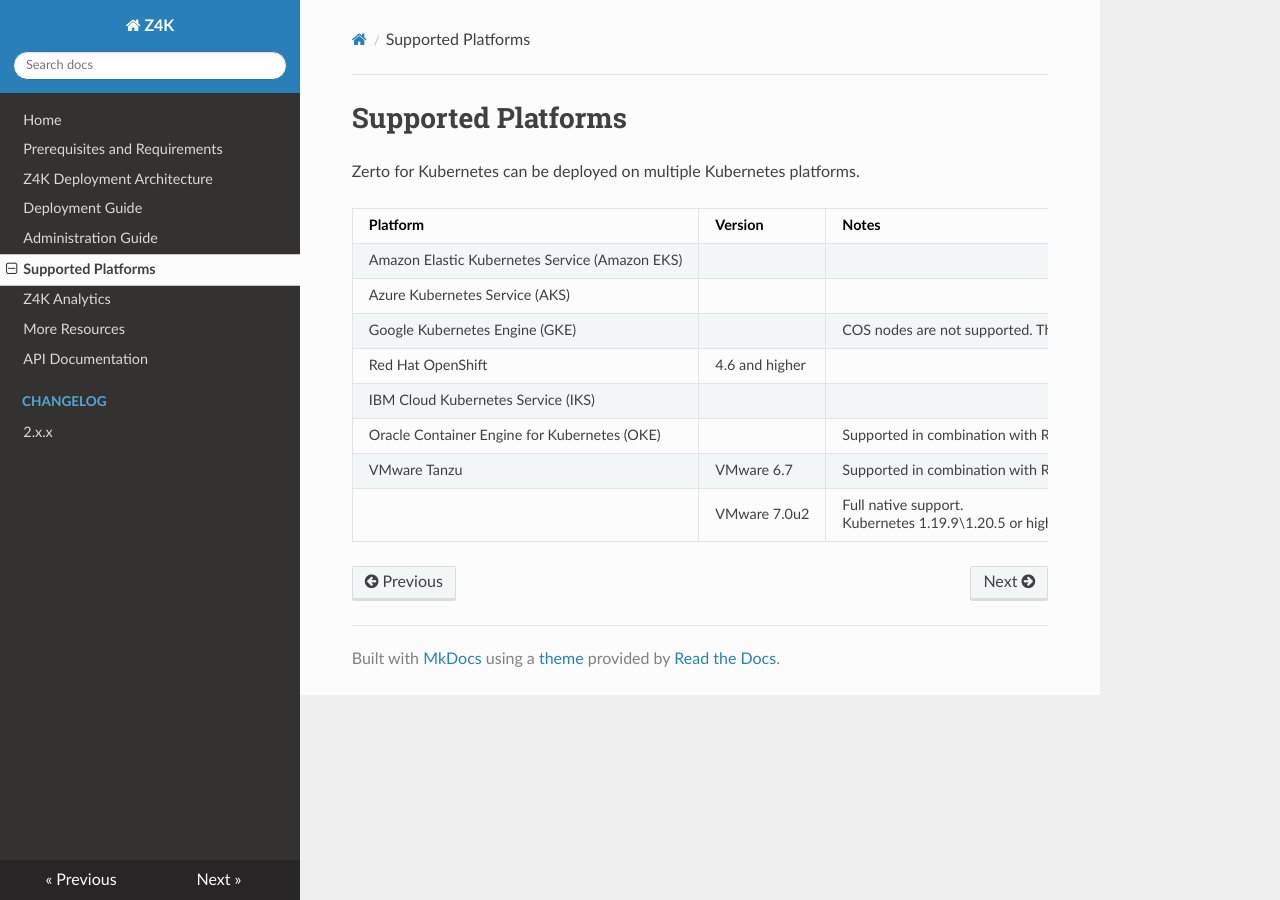
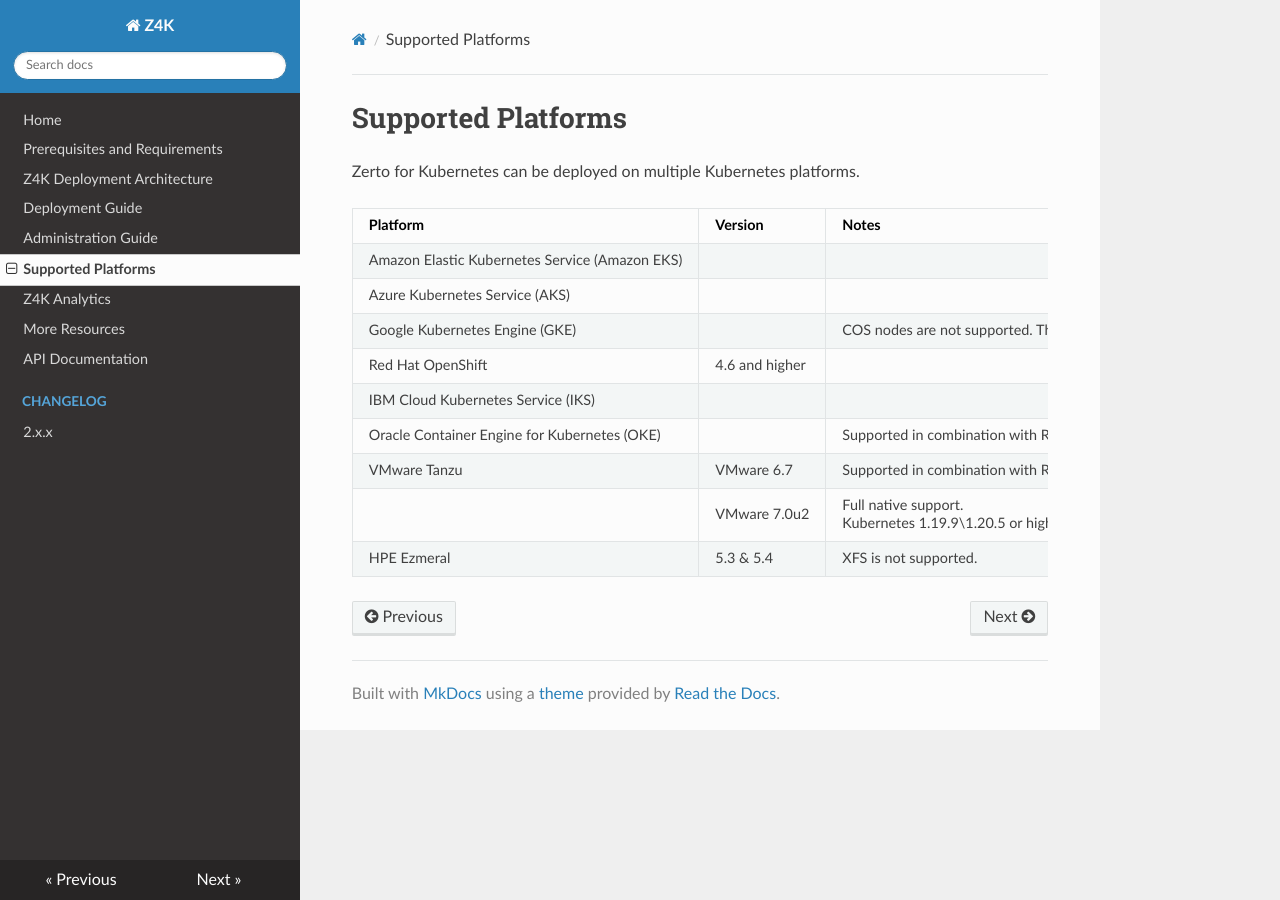
Before and after one commit to ZertoPublic/Z4K, an MkDocs documentation site: the page built from docs/SupportedPlatforms.md, in a window 1280 px wide. Built offline with MkDocs 1.6.1, drawn with Linux system fonts in a browser that asks for light colours.

Commit message:
Update SupportedPlatforms.md

```diff
--- a/docs/SupportedPlatforms.md
+++ b/docs/SupportedPlatforms.md
@@ -12,3 +12,4 @@
 | Oracle Container Engine for Kubernetes (OKE) |   |Supported in combination with Rook. |
 | VMware Tanzu  | VMware 6.7 | Supported in combination with Rook. |
 |   | VMware 7.0u2 |Full native support. <br> Kubernetes 1.19.9\1.20.5 or higher (CSI Block device support) on top of Tanzu Kubernetes Grid (TKG) is supported.  ||
+| HPE Ezmeral | 5.3 & 5.4 | XFS is not supported. |
```
